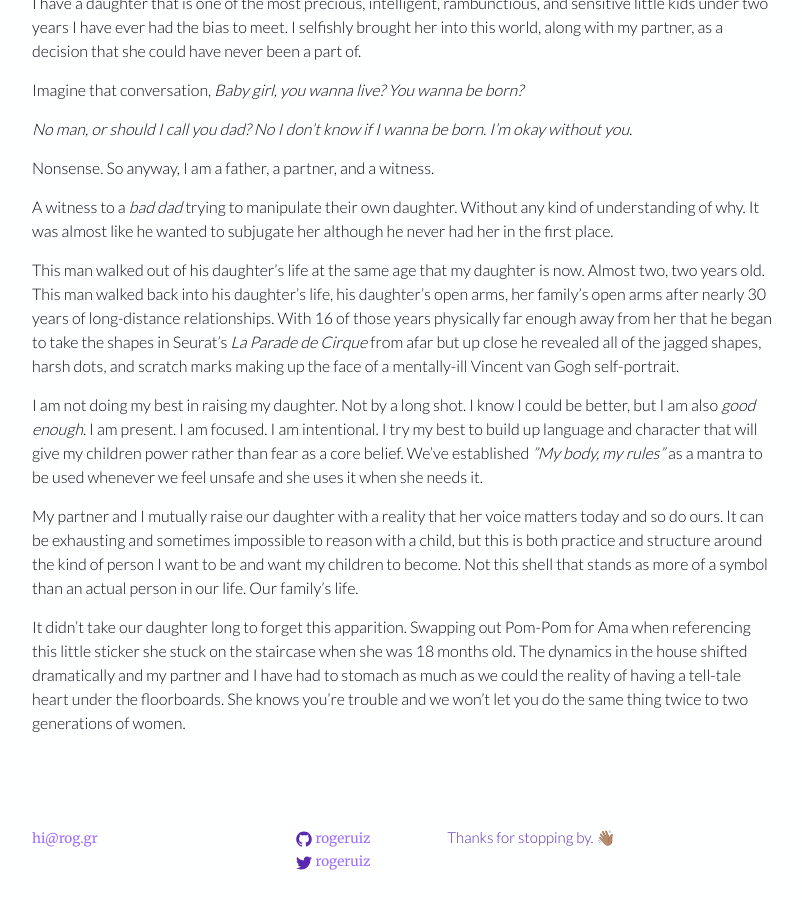
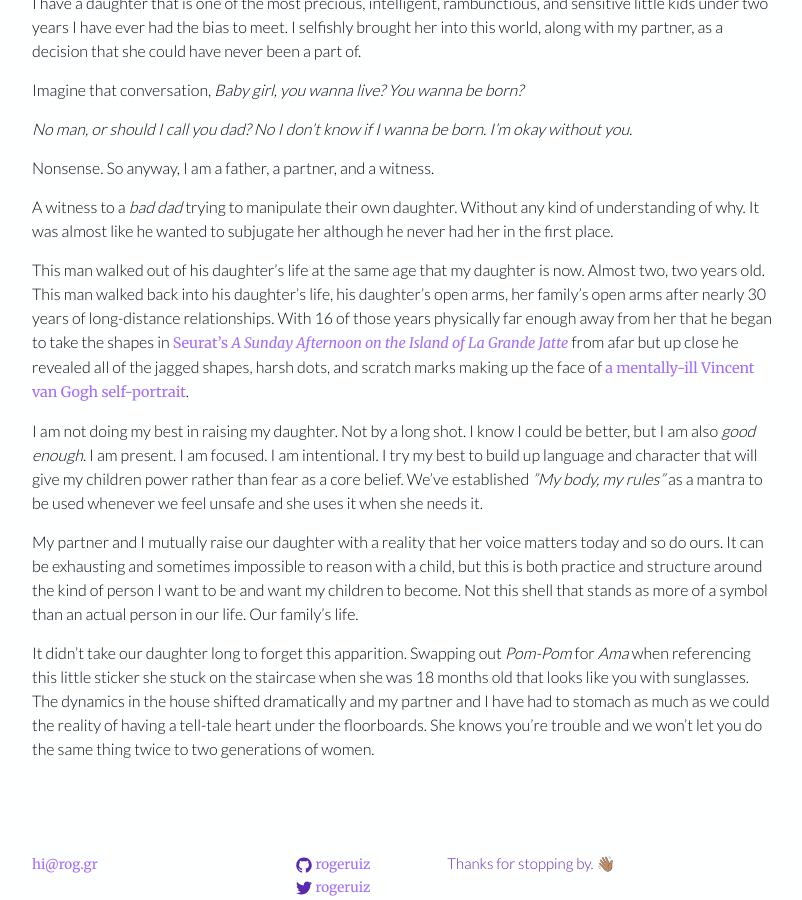
Before and after one commit to rogeruiz/write, a Jekyll site: the page built from _posts/2016-03-05-wary-of-the-toxic-father.markdown, in a window 1280 px wide and 900 px high, scrolled down 1253 px. Shown: the whole window, without its empty margins (238-1040 px from the left). Built offline with Jekyll 4.4.1, drawn with Linux system fonts in a browser that asks for light colours.

Commit message:
Update draft

```diff
--- a/_posts/2016-03-05-wary-of-the-toxic-father.markdown
+++ b/_posts/2016-03-05-wary-of-the-toxic-father.markdown
@@ -83,9 +83,13 @@
 now. Almost two, two years old. This man walked back into his daughter's life,
 his daughter's open arms, her family's open arms after nearly 30 years of
 long-distance relationships. With 16 of those years physically far enough away
-from her that he began to take the shapes in Seurat's *La Parade de Cirque* from
-afar but up close he revealed all of the jagged shapes, harsh dots, and scratch
-marks making up the face of a mentally-ill Vincent van Gogh self-portrait.
+from her that he began to take the shapes in [Seurat's *A Sunday Afternoon on
+the Island of La Grande Jatte*] [i-seurat] from afar but up close he revealed
+all of the jagged shapes, harsh dots, and scratch marks making up the face of [a
+mentally-ill Vincent van Gogh self-portrait] [i-van-gogh].
+
+[i-seurat]: {{ site.baseurl }}/img/seurat.jpg "A Sunday Afternoon on the Island of La Grande Jatte"
+[i-van-gogh]: {{ site.baseurl }}/img/van-gogh.jpg "Self portrait"
 
 I am not doing my best in raising my daughter. Not by a long shot. I know I
 could be better, but I am also *good enough*. I am present. I am focused. I am
@@ -100,9 +104,10 @@
 person I want to be and want my children to become. Not this shell that stands
 as more of a symbol than an actual person in our life. Our family's life.
 
-It didn't take our daughter long to forget this apparition. Swapping out Pom-Pom
-for Ama when referencing this little sticker she stuck on the staircase when she
-was 18 months old. The dynamics in the house shifted dramatically and my
-partner and I have had to stomach as much as we could the reality of having a
-tell-tale heart under the floorboards. She knows you're trouble and we won't let
-you do the same thing twice to two generations of women.
+It didn't take our daughter long to forget this apparition. Swapping out
+_Pom-Pom_ for _Ama_ when referencing this little sticker she stuck on the
+staircase when she was 18 months old that looks like you with sunglasses. The
+dynamics in the house shifted dramatically and my partner and I have had to
+stomach as much as we could the reality of having a tell-tale heart under the
+floorboards. She knows you're trouble and we won't let you do the same thing
+twice to two generations of women.
```
Also changed, not shown: img/seurat.jpg (added), img/van-gogh.jpg (added).
